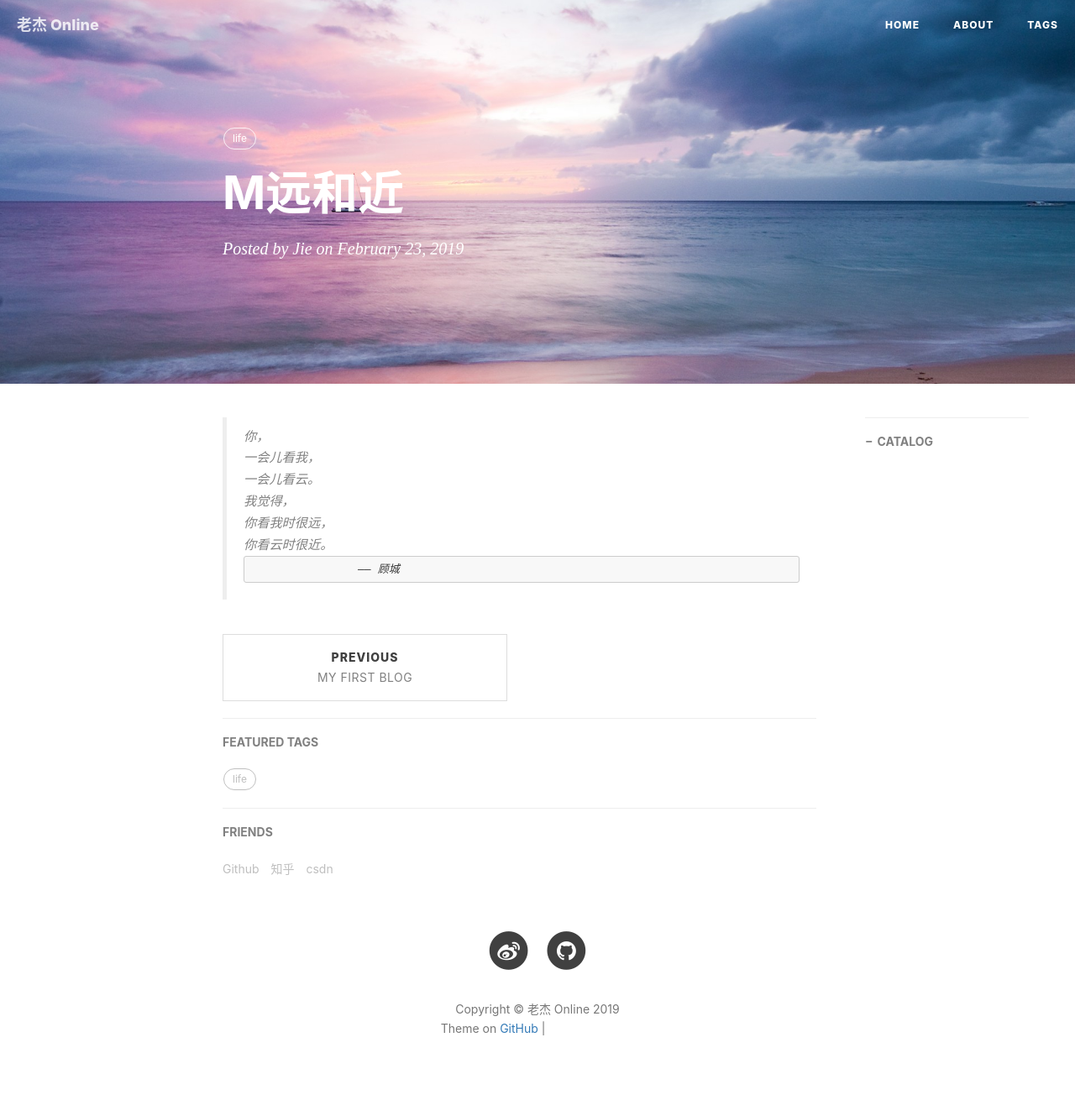
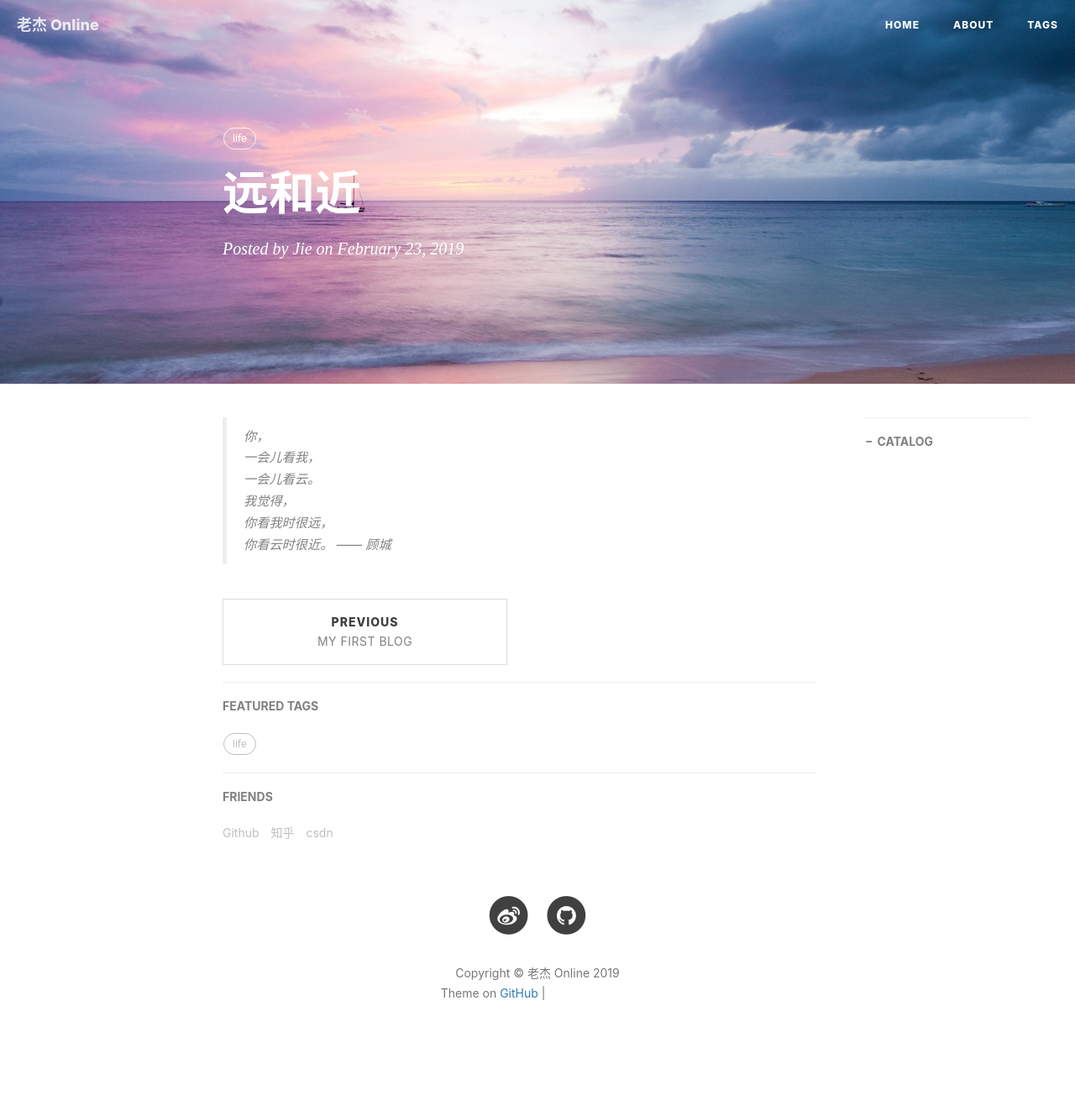
Before and after one commit to freejjj/freejjj.github.io, a Jekyll site: the page built from _posts/2019-02-13-gucheng-2019.md, in a window 1280 px wide. Shown: the whole page at 84% size. Built offline with Jekyll 4.4.1, drawn with Linux system fonts in a browser that asks for light colours; nearby versions of some CDN libraries; comment, search, counter and statistics services are not loaded; after the commit the page ends 1287 px from its top, so only the background shows below that; grey boxes are pictures that could not be loaded.

```diff
--- a/_posts/2019-02-13-gucheng-2019.md
+++ b/_posts/2019-02-13-gucheng-2019.md
@@ -1,6 +1,6 @@
 ---
 layout:     post                    # 使用的布局（不需要改）
-title:      M远和近               # 标题
+title:      远和近               # 标题
 subtitle:
 date:       2019-02-23              # 时间
 author:     Jie                      # 作者
@@ -22,5 +22,4 @@ tags:                               #标签
 >你看我时很远，
 >
 >你看云时很近。
->
 >                     —— 顾城
```
